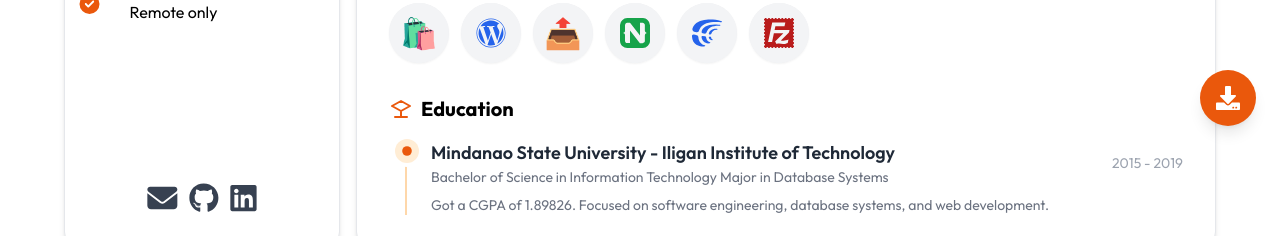
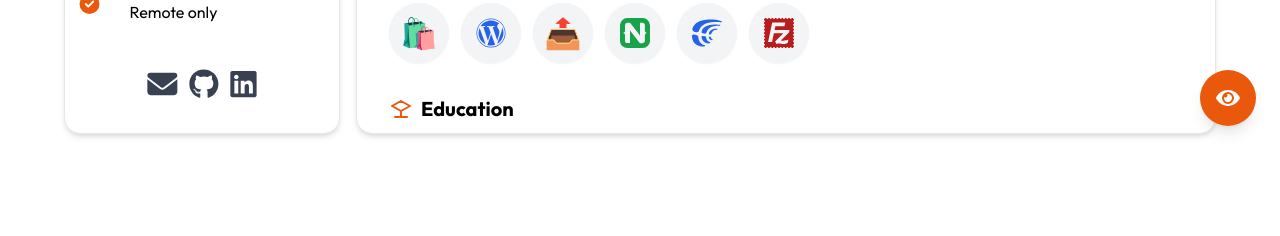
Before and after one commit to ketuvin/my-portfolio, a Next.js app: page / in a window 1280 px wide. Shown: the part 650-886 px from the top of the page. After the commit the page ends 800 px from the top, so only its background shows below. Built offline with nearby package versions, Linux system fonts and the light colour scheme; a web font is replaced by a local one.

Commit message:
refactor: replace Download Resume FAB with View CV action
- Swap the floating action button from download to view semantics so recruiters open the CV in Drive instead of implying a file download.

```diff
--- a/components/DownloadResumeFAB.tsx
+++ /dev/null
@@ -1,28 +0,0 @@
-import React from 'react';
-import { FaDownload } from 'react-icons/fa';
-
-const RESUME_URL = 'https://drive.google.com/file/d/16m8_pxgO_zVMU1fW4rTQzdAy_RMj4CPb/view?usp=sharing';
-
-const DownloadResumeFAB: React.FC = () => {
-  return (
-    <a
-      href={RESUME_URL}
-      target="_blank"
-      rel="noopener noreferrer"
-      aria-label="Download Resume"
-      className="fixed z-50 bottom-6 right-6 group focus:outline-none"
-      tabIndex={0}
-    >
-      <div className="relative flex items-center bg-orange-600 hover:bg-orange-700 focus:bg-orange-700 shadow-lg rounded-full overflow-hidden cursor-pointer transition-all duration-300 w-14 h-14 group-hover:w-56 group-focus:w-56">
-        <div className="absolute left-1/2 top-1/2 -translate-x-1/2 -translate-y-1/2 transition-all duration-300 group-hover:static group-focus:static group-hover:translate-x-0 group-hover:translate-y-0 group-focus:translate-x-0 group-focus:translate-y-0 w-14 h-14 flex items-center justify-center group-hover:w-12 group-focus:w-12">
-          <FaDownload className="text-white text-2xl" />
-        </div>
-        <span className="whitespace-nowrap text-white font-semibold px-4 opacity-0 group-hover:opacity-100 group-focus:opacity-100 transition-all duration-300 text-base ml-0 group-hover:ml-0 group-focus:ml-0">
-          Download Resume
-        </span>
-      </div>
-    </a>
-  );
-};
-
-export default DownloadResumeFAB;
--- /dev/null
+++ b/components/ViewResumeFAB.tsx
@@ -0,0 +1,29 @@
+import React from 'react';
+import { FaEye } from 'react-icons/fa';
+
+const CV_URL =
+  'https://drive.google.com/file/d/16m8_pxgO_zVMU1fW4rTQzdAy_RMj4CPb/view?usp=sharing';
+
+const ViewResumeFAB: React.FC = () => {
+  return (
+    <a
+      href={CV_URL}
+      target="_blank"
+      rel="noopener noreferrer"
+      aria-label="View CV"
+      className="fixed z-50 bottom-6 right-6 group focus:outline-none"
+      tabIndex={0}
+    >
+      <div className="relative flex items-center bg-orange-600 hover:bg-orange-700 focus:bg-orange-700 shadow-lg rounded-full overflow-hidden cursor-pointer transition-all duration-300 w-14 h-14 group-hover:w-44 group-focus:w-44">
+        <div className="absolute left-1/2 top-1/2 -translate-x-1/2 -translate-y-1/2 transition-all duration-300 group-hover:static group-focus:static group-hover:translate-x-0 group-hover:translate-y-0 group-focus:translate-x-0 group-focus:translate-y-0 w-14 h-14 flex items-center justify-center group-hover:w-12 group-focus:w-12">
+          <FaEye className="text-white text-2xl" />
+        </div>
+        <span className="whitespace-nowrap text-white font-semibold px-4 opacity-0 group-hover:opacity-100 group-focus:opacity-100 transition-all duration-300 text-base">
+          View CV
+        </span>
+      </div>
+    </a>
+  );
+};
+
+export default ViewResumeFAB;
--- a/pages/index.tsx
+++ b/pages/index.tsx
@@ -3,7 +3,7 @@ import dynamic from 'next/dynamic';
 import Head from 'next/head';
 import Navbar from '../components/Navbar';
 import QuickLinks from '../components/QuickLinks';
-import DownloadResumeFAB from '../components/DownloadResumeFAB';
+import ViewResumeFAB from '../components/ViewResumeFAB';
 import AboutSkeletonLoader from '../components/AboutSkeletonLoader';
 import ProjectsSkeletonLoader from '../components/ProjectsSkeletonLoader';
 import ProfileSkeletonLoader from '../components/ProfileSkeletonLoader';
@@ -36,13 +36,15 @@ const Home: React.FC = () => {
           <Profile />
           <QuickLinks />
         </section>
-        <section className="xl:col-span-9 relative h-full">
+        <section className="xl:col-span-9 relative flex flex-col xl:min-h-[calc(100vh-2rem)] xl:max-h-[calc(100vh-2rem)]">
           <Navbar activeSection={activeSection} setActiveSection={setActiveSection} />
-          {activeSection === 'about' && <About />}
-          {activeSection === 'projects' && <Projects />}
+          <div className={`flex-1 min-h-0 ${activeSection === 'projects' ? 'overflow-hidden flex flex-col' : 'overflow-auto'}`}>
+            {activeSection === 'about' && <About />}
+            {activeSection === 'projects' && <Projects />}
+          </div>
         </section>
       </div>
-      <DownloadResumeFAB />
+      <ViewResumeFAB />
     </>
   );
 };
```
